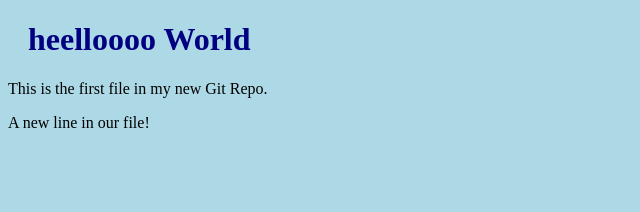
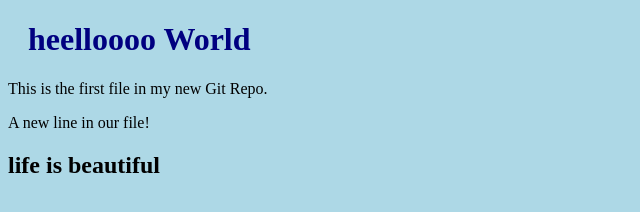
Before and after one commit to Shruthivibgyor/shruthivibgyor.github.io, a plain HTML site: page index.html in a window 1280 px wide. Shown: the whole page, without its empty margins (0-640 px from the left). Drawn offline with Linux system fonts and the light colour scheme.

Commit message:
lines updated

```diff
--- a/index.html
+++ b/index.html
@@ -13,6 +13,7 @@
     <h1>heelloooo World</h1>
     <p>This is the first file in my new Git Repo.</p>
     <p>A new line in our file!</p>
+    <h2>life is beautiful</h2>
 
 </body>
 
```
